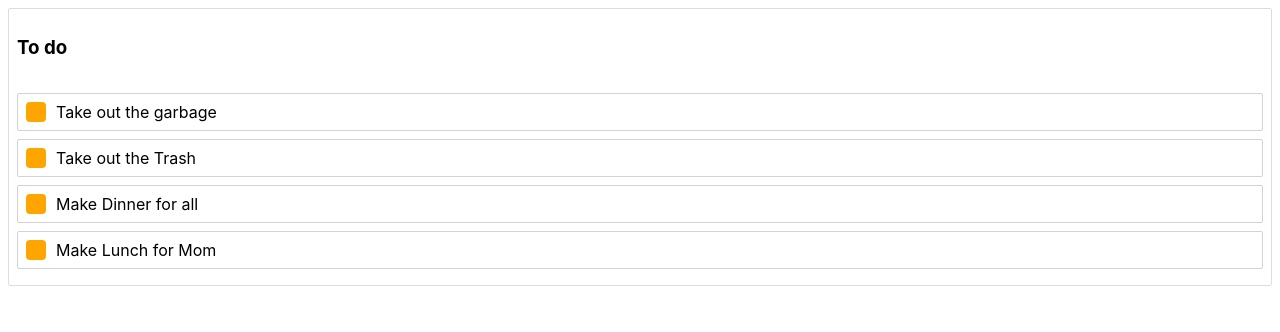
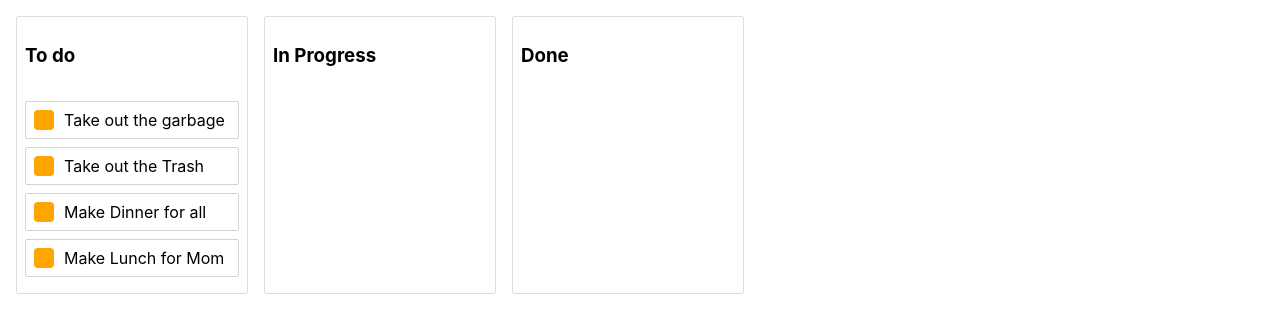
Before and after one commit to koolamusic/dnd-example, a React (Create React App) app: page / in a window 1280 px wide. Shown: the top 332 px of the page. Built offline with nearby package versions, Linux system fonts and the light colour scheme.

Commit message:
create trello like stack with flex-grow and min height and width

```diff
--- a/src/column.jsx
+++ b/src/column.jsx
@@ -7,7 +7,9 @@
 const Container = styled.div`
     margin: 8px;
     border: 1px solid #ddd;
-    border-radius: 2px
+    border-radius: 2px;
+    min-width: 230px;
+
 `
 
 const Title = styled.h3`
@@ -17,7 +19,9 @@
 const TaskList = styled.div`
     padding: 8px;
     transition: cubic-bezier(0.075, 0.82, 0.165, 1) .2s;
-    background-color: ${props => props.isDraggingOver ? 'lightblue' : 'white'}
+    background-color: ${props => props.isDraggingOver ? 'lightblue' : 'white'};
+    flex-grow: 1;
+    min-height: 100px;
 
 `
 
--- a/src/index.js
+++ b/src/index.js
@@ -1,9 +1,20 @@
 import React from 'react';
 import ReactDOM from 'react-dom';
 import { DragDropContext } from 'react-beautiful-dnd'
+import styled from 'styled-components'
 import { initialData } from './initial-data'
 import Column from './column'
 import './index.css'
+
+
+const Container = styled.div`
+    /* border: 1px solid lightgray; */
+    /* border-radius: 2px; */
+    padding: 8px;
+    display: flex;
+    margin-bottom: 8px;
+    /* background-color: ${props => props.isDragging ? 'lightgreen' : 'white'} */
+`
 
 
 class App extends React.Component {
@@ -57,12 +68,15 @@
   render() {
     return (
       <DragDropContext onDragEnd={this.onDragEnd}>
-        {this.state.columnOrder.map(columnId => {
-          const column = this.state.columns[columnId];
-          const tasks = column.taskIds.map(taskId => this.state.tasks[taskId])
+        <Container>
 
-          return <Column key={column.id} column={column} tasks={tasks} />
-        })}
+          {this.state.columnOrder.map(columnId => {
+            const column = this.state.columns[columnId];
+            const tasks = column.taskIds.map(taskId => this.state.tasks[taskId])
+
+            return <Column key={column.id} column={column} tasks={tasks} />
+          })}
+        </Container>
       </DragDropContext>
     )
   }
--- a/src/initial-data.js
+++ b/src/initial-data.js
@@ -11,9 +11,19 @@
             id: 'column-1',
             title: 'To do',
             taskIds: ['task-1', 'task-2', 'task-3', 'task-4']
-        }
+        },
+        'column-2': {
+            id: 'column-2',
+            title: 'In Progress',
+            taskIds: []
+        },
+        'column-3': {
+            id: 'column-3',
+            title: 'Done',
+            taskIds: []
+        },
     },
 
     // Faclitate ordering of columns
-    columnOrder: ['column-1']
+    columnOrder: ['column-1', 'column-2', 'column-3']
 }
--- a/src/task.jsx
+++ b/src/task.jsx
@@ -27,7 +27,7 @@
                 {(provided, snapshot) => (
                     <Container
                         {...provided.draggableProps}
-                        // {...provided.dragHandleProps}
+                        {...provided.dragHandleProps}
                         ref={provided.innerRef}
                         isDragging={snapshot.isDragging}
                     >
```
